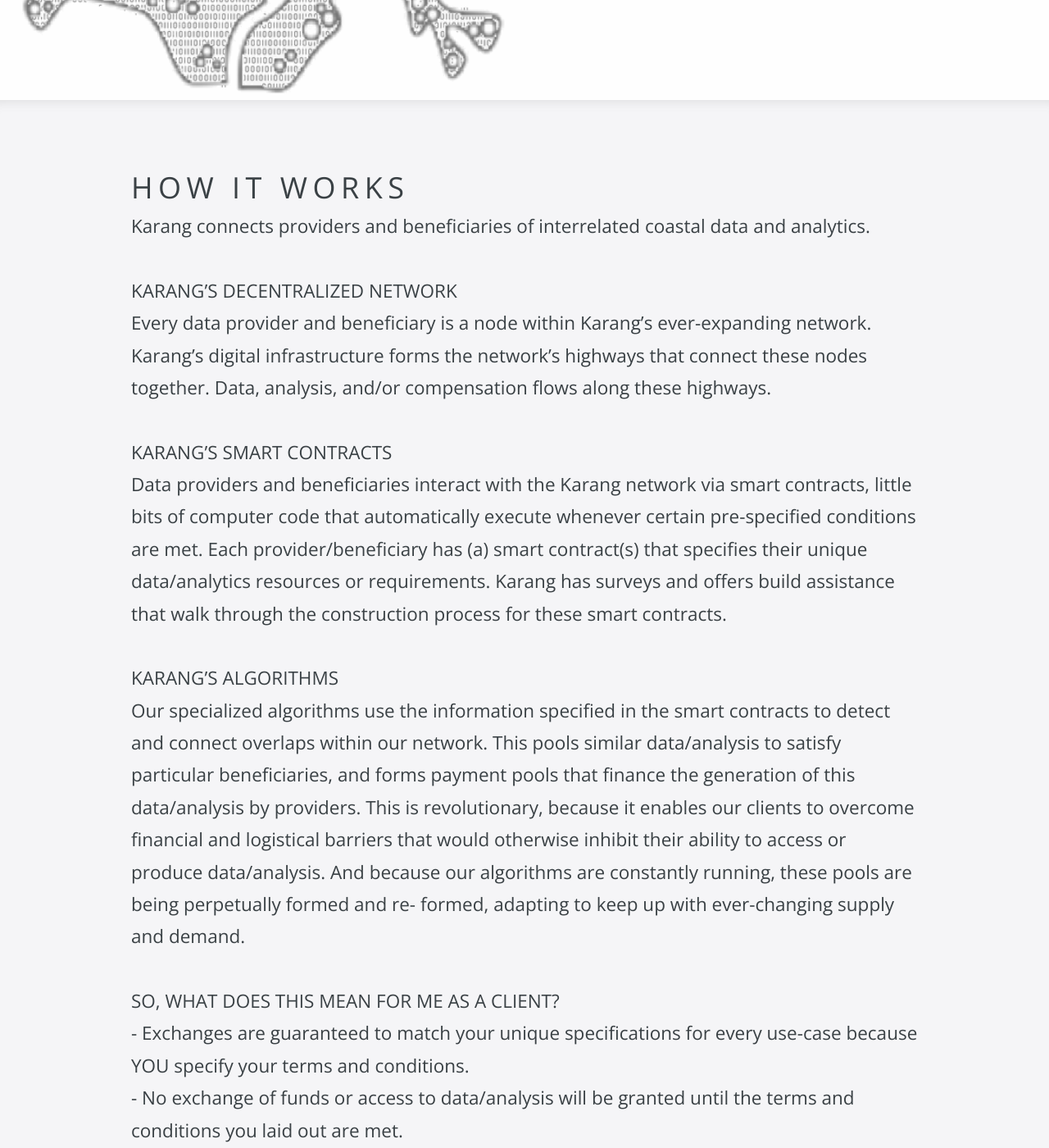
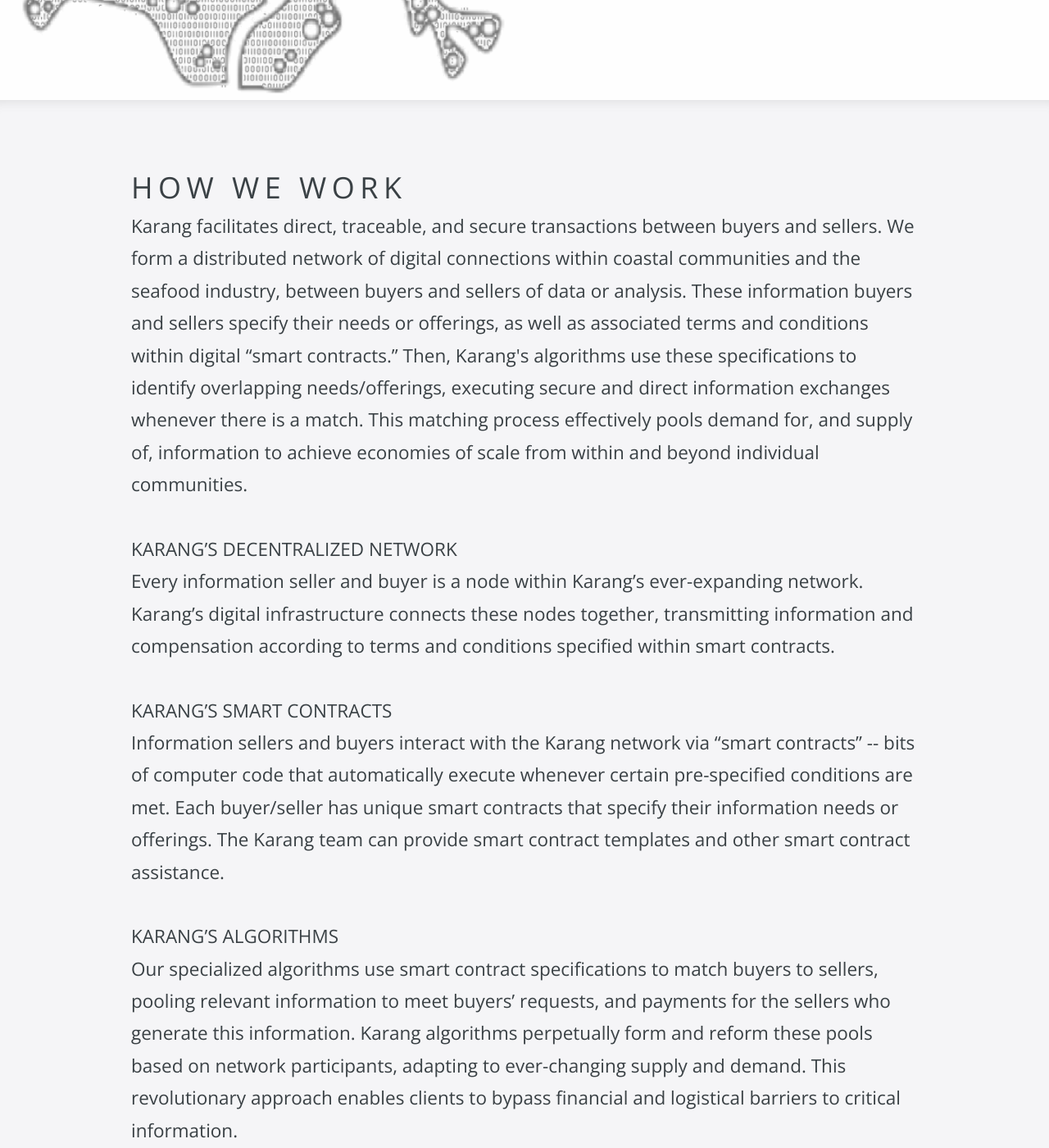
Before and after one commit to SSOATeam/website, a Jekyll site: the page built from how-it-works.html, in a window 1280 px wide and 1400 px high, scrolled down 298 px. Shown: the whole window at 82% size. Built offline with Jekyll 4.4.1, drawn with Linux system fonts in a browser that asks for light colours; nearby versions of some CDN libraries; some of the changed text lies outside the part shown.

Commit message:
Update how-it-works.html
new edits per kat n amelia from google doc

```diff
--- a/how-it-works.html
+++ b/how-it-works.html
@@ -1,5 +1,5 @@
 ---
-title: How it Works
+title: How We Work
 call_to_action: Contact
 background_image_path:
 large_header: false
@@ -11,41 +11,43 @@
 	<div class="editable">
 
 
-	Karang connects providers and beneficiaries of interrelated coastal data and analytics.
+	Karang facilitates direct, traceable, and secure transactions between buyers and
+	sellers. We form a distributed network of digital connections within coastal
+	communities and the seafood industry, between buyers and sellers of data or analysis.
+	These information buyers and sellers specify their needs or offerings, as well as
+	associated terms and conditions within digital “smart contracts.” Then, Karang's
+	algorithms use these specifications to identify overlapping needs/offerings, executing
+	secure and direct information exchanges whenever there is a match. This matching
+	process effectively pools demand for, and supply of, information to achieve economies
+	of scale from within and beyond individual communities.
 	<br>
 	<br>KARANG’S DECENTRALIZED NETWORK</br>
-	Every data provider and beneficiary is a node within Karang’s ever-expanding network.
-	Karang’s digital infrastructure forms the network’s highways that connect these nodes
-	together. Data, analysis, and/or compensation flows along these highways.
+	Every information seller and buyer is a node within Karang’s ever-expanding network.
+	Karang’s digital infrastructure connects these nodes together, transmitting information
+	and compensation according to terms and conditions specified within smart contracts.
 	<br>
 	<br>KARANG’S SMART CONTRACTS</br>
-	Data providers and beneficiaries interact with the Karang network via smart contracts,
-	little bits of computer code that automatically execute whenever certain pre-specified
-	conditions are met. Each provider/beneficiary has (a) smart contract(s) that specifies
-	their unique data/analytics resources or requirements. Karang has surveys and offers
-	build assistance that walk through the construction process for these smart contracts.
+	Information sellers and buyers interact with the Karang network via “smart contracts”
+	-- bits of computer code that automatically execute whenever certain pre-specified
+	conditions are met. Each buyer/seller has unique smart contracts that specify their
+	information needs or offerings. The Karang team can provide smart contract templates
+	and other smart contract assistance.
 	<br>
 	<br>KARANG’S ALGORITHMS</br>
-	Our specialized algorithms use the information specified in the smart contracts to
-	detect and connect overlaps within our network. This pools similar data/analysis to
-	satisfy particular beneficiaries, and forms payment pools that finance the
-	generation of this data/analysis by providers. This is revolutionary, because it
-	enables our clients to overcome financial and logistical barriers that would
-	otherwise inhibit their ability to access or produce data/analysis. And because our
-	algorithms are constantly running, these pools are being perpetually formed and re-
-	formed, adapting to keep up with ever-changing supply and demand.
+	Our specialized algorithms use smart contract specifications to match buyers to
+	sellers, pooling relevant information to meet buyers’ requests, and payments for the
+	sellers who generate this information. Karang algorithms perpetually form and reform
+	these pools based on network participants, adapting to ever-changing supply and demand.
+	This revolutionary approach enables clients to bypass financial and logistical barriers
+	to critical information.
 	<br>
 	<br>SO, WHAT DOES THIS MEAN FOR ME AS A CLIENT?</br>
-	- Exchanges are guaranteed to match your unique specifications for every use-case
-	because YOU specify your terms and conditions.<br>
-	- No exchange of funds or access to data/analysis will be granted until the terms
-	and conditions you laid out are met.<br>
-	- Data/analysis ownership remains with the creator/analyst. Only access is granted.<br>
-	- Transactions are direct between beneficiaries and providers; no middlemen. <br>
-	- Transactions are secure and confidential, yet traceable.<br>
-	- Data/analysis discovery or finding buyers for your data/services is no longer a
-	laborious, time-consuming process. It’s completely automated. With Karang, you
-	don’t need to do anything, we handle it all!<br>
+	- Exchanges are guaranteed to match your unique specifications for every use-case because
+	YOU specify your terms and conditions.
+	- No exchange of funds or information access will be granted until the terms and conditions you laid out are met.
+	- Transactions are direct between buyers and sellers; no middlemen.
+	- Transactions are secure and confidential, yet traceable.
+	- Information discovery or finding information buyers is no longer a laborious, time-consuming process. It’s completely automated.<br>
 
 <!-- 	<h3>What is the purpose of the Karang marketplace?</h3>
 
```
